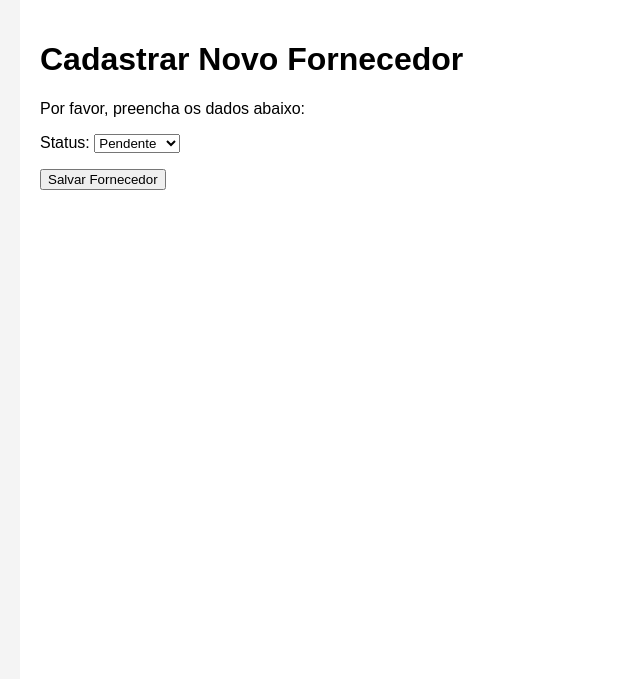
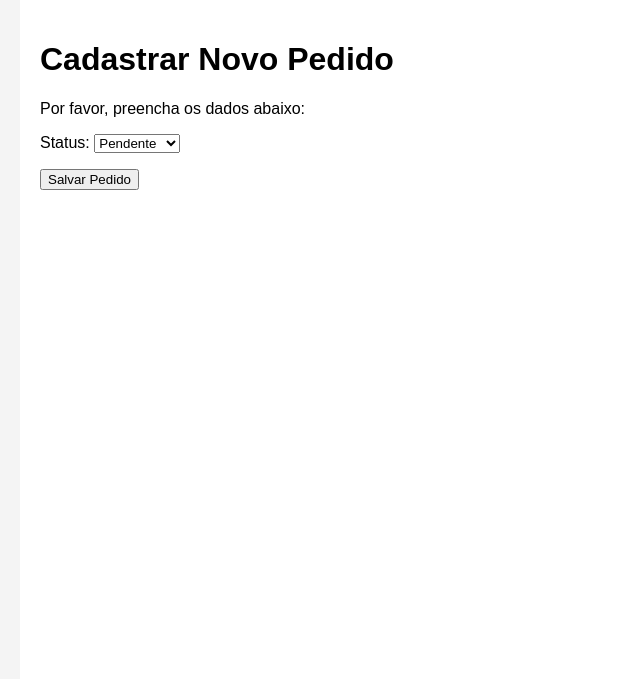
Before and after one commit to T-Hugo404/SuperAlmoxarifado, a Django app: page /pedidos/novo/ in a window 1280 px wide. Shown: the part 118-797 px from the top of the page, without its empty margins (0-640 px from the left). Run offline with Django 5.2, Linux system fonts and the light colour scheme.

Commit message:
hotfix/name on app cadastro

```diff
--- a/apps/pedidos/templates/cadastro.html
+++ b/apps/pedidos/templates/cadastro.html
@@ -1,7 +1,7 @@
 {% extends 'base.html' %}
 
 {% block conteudo %}
-    <h1>Cadastrar Novo Fornecedor</h1>
+    <h1>Cadastrar Novo Pedido</h1>
 
     <form method='post'>
         {% csrf_token %}
@@ -9,7 +9,7 @@
         <p>Por favor, preencha os dados abaixo:</p>
         {{ form.as_p }}
 
-        <button type="submit">Salvar Fornecedor</button>
+        <button type="submit">Salvar Pedido</button>
 
     </form>
 {% endblock %}
--- a/apps/pedidos/views.py
+++ b/apps/pedidos/views.py
@@ -16,9 +16,9 @@ def cadastrar_pedido(request):
         form = PedidoForm(request.POST)
         if form.is_valid():
             form.save()
-            return redirect('lista_fornecedores')
+            return redirect('lista_pedidos')
 
     else:
         form = PedidoForm()
 
-    return render(request, 'fornecedores/cadastro.html', {'form': form})
+    return render(request, 'cadastro.html', {'form': form})
```
Also changed, not shown: z-afazeres.md (added, +8 -0 lines).
